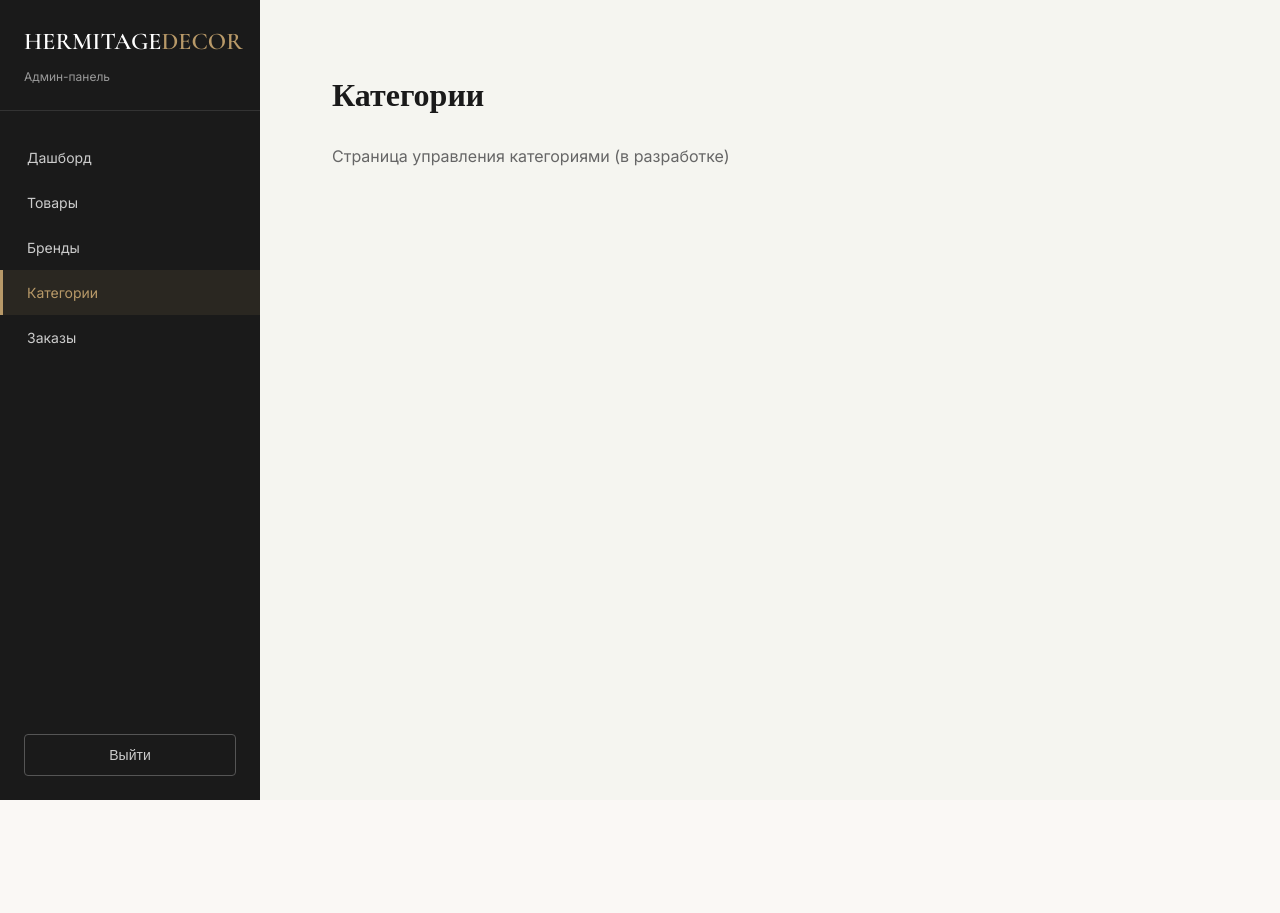
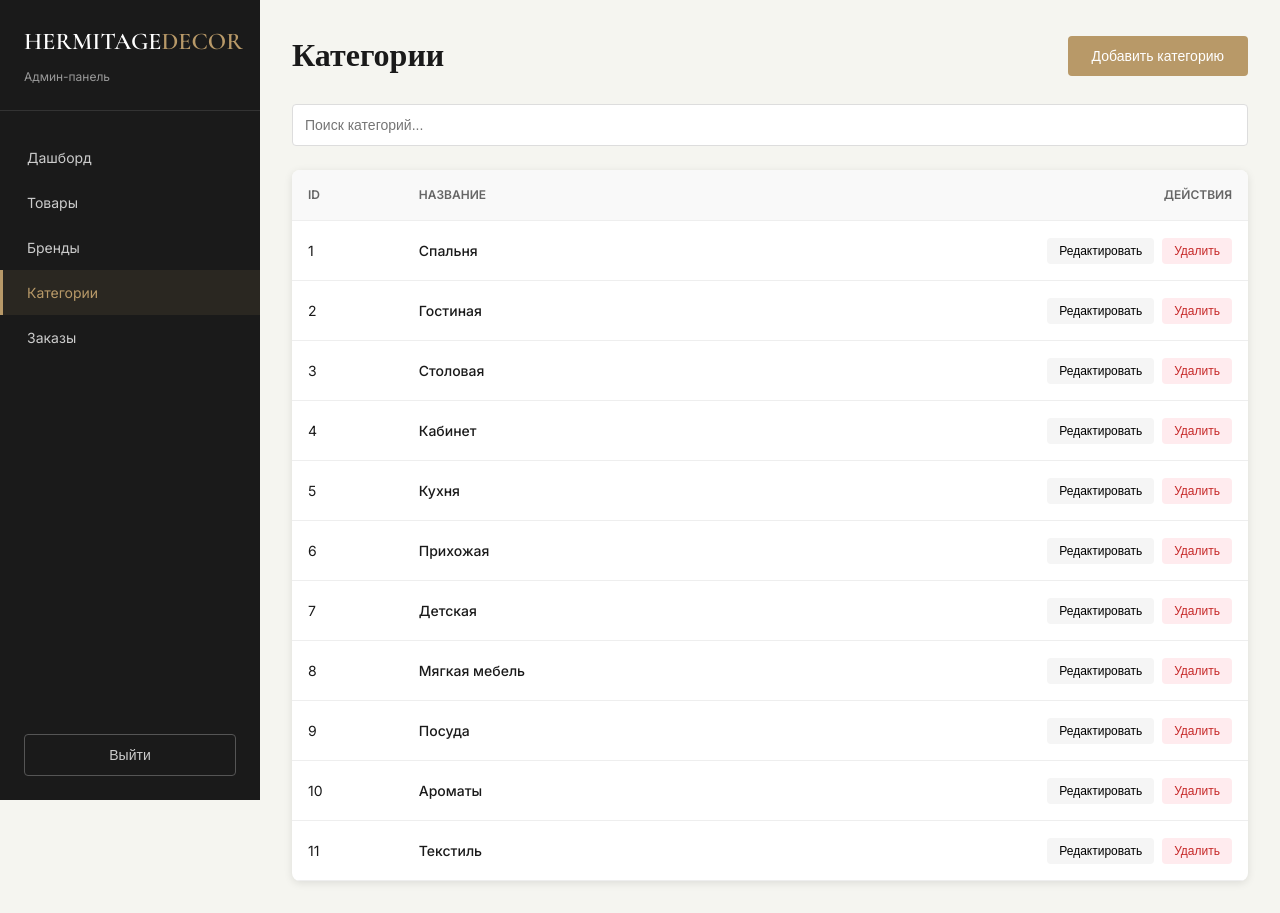
Before and after one commit to Rustam150/NextProject, a Next.js app: page /admin/categories in a window 1280 px wide. Before the commit the page ends 800 px from the top, so only its background shows below. Built offline with nearby package versions, Linux system fonts and the light colour scheme; sample sign-in values are in the browser's storage.

Commit message:
Fix category id type to number

```diff
--- a/app/admin/categories/page.tsx
+++ b/app/admin/categories/page.tsx
@@ -1,12 +1,234 @@
 'use client';
 
+import { useState, useEffect } from 'react';
+import { mockCategories, Category } from '@/lib/admin-data';
+
 export default function CategoriesPage() {
+  const [categories, setCategories] = useState<Category[]>([]);
+  const [search, setSearch] = useState('');
+  const [showModal, setShowModal] = useState(false);
+  const [editingCategory, setEditingCategory] = useState<Category | null>(null);
+  const [formData, setFormData] = useState({ name: '', image: '/images/p1.jpg' });
+
+  useEffect(() => {
+    const saved = localStorage.getItem('categories');
+    if (saved) {
+      setCategories(JSON.parse(saved));
+    } else {
+      setCategories(mockCategories);
+    }
+  }, []);
+
+  useEffect(() => {
+    if (categories.length > 0) {
+      localStorage.setItem('categories', JSON.stringify(categories));
+    }
+  }, [categories]);
+
+  const filteredCategories = categories.filter(c =>
+    c.name.toLowerCase().includes(search.toLowerCase())
+  );
+
+  const handleSave = () => {
+    if (!formData.name.trim()) return;
+
+    if (editingCategory) {
+      const updated = categories.map(c => c.id === editingCategory.id ? { ...c, ...formData } : c);
+      setCategories(updated);
+    } else {
+      const newCategory: Category = {
+        id: Math.max(...categories.map(c => c.id), 0) + 1,
+        ...formData,
+      };
+      setCategories([...categories, newCategory]);
+    }
+
+    setShowModal(false);
+    setEditingCategory(null);
+    setFormData({ name: '', image: '/images/p1.jpg' });
+  };
+
+  const handleEdit = (category: Category) => {
+    setEditingCategory(category);
+    setFormData({ name: category.name, image: category.image });
+    setShowModal(true);
+  };
+
+  const handleDelete = (id: number) => {
+    if (confirm('Удалить категорию?')) {
+      setCategories(categories.filter(c => c.id !== id));
+    }
+  };
+
   return (
-    <div style={{ padding: '40px' }}>
-      <h1 style={{ fontFamily: 'Cormorant Garamond, serif', fontSize: '32px', marginBottom: '24px' }}>
-        Категории
-      </h1>
-      <p style={{ color: '#666' }}>Страница управления категориями (в разработке)</p>
+    <div>
+      <div className="admin-header" style={{ display: 'flex', justifyContent: 'space-between', alignItems: 'center', marginBottom: '24px', flexWrap: 'wrap', gap: '16px' }}>
+        <h1 style={{ fontFamily: 'Cormorant Garamond, serif', fontSize: '32px', margin: 0 }}>
+          Категории
+        </h1>
+        <button
+          onClick={() => { setShowModal(true); setEditingCategory(null); setFormData({ name: '', image: '/images/p1.jpg' }); }}
+          className="admin-btn"
+          style={{
+            padding: '12px 24px',
+            background: '#b89968',
+            color: '#fff',
+            border: 'none',
+            borderRadius: '4px',
+            cursor: 'pointer',
+            fontSize: '14px',
+          }}
+        >
+          Добавить категорию
+        </button>
+      </div>
+
+      <input
+        type="text"
+        placeholder="Поиск категорий..."
+        value={search}
+        onChange={(e) => setSearch(e.target.value)}
+        className="search-input"
+        style={{
+          width: '100%',
+          padding: '12px',
+          border: '1px solid #ddd',
+          borderRadius: '4px',
+          marginBottom: '24px',
+          fontSize: '14px',
+          boxSizing: 'border-box',
+        }}
+      />
+
+      <div style={{ background: '#fff', borderRadius: '8px', overflow: 'hidden', boxShadow: '0 2px 8px rgba(0,0,0,0.1)' }}>
+        <table style={{ width: '100%', borderCollapse: 'collapse' }}>
+          <thead>
+            <tr style={{ background: '#f9f9f9', borderBottom: '1px solid #eee' }}>
+              <th style={{ padding: '16px', textAlign: 'left', fontSize: '12px', color: '#666', textTransform: 'uppercase' }}>ID</th>
+              <th style={{ padding: '16px', textAlign: 'left', fontSize: '12px', color: '#666', textTransform: 'uppercase' }}>Название</th>
+              <th style={{ padding: '16px', textAlign: 'right', fontSize: '12px', color: '#666', textTransform: 'uppercase' }}>Действия</th>
+            </tr>
+          </thead>
+          <tbody>
+            {filteredCategories.map((category) => (
+              <tr key={category.id} style={{ borderBottom: '1px solid #eee' }}>
+                <td style={{ padding: '16px', fontSize: '14px' }}>{category.id}</td>
+                <td style={{ padding: '16px', fontSize: '14px', fontWeight: 500 }}>{category.name}</td>
+                <td style={{ padding: '16px', textAlign: 'right' }}>
+                  <button
+                    onClick={() => handleEdit(category)}
+                    style={{
+                      padding: '6px 12px',
+                      background: '#f5f5f5',
+                      border: 'none',
+                      borderRadius: '4px',
+                      cursor: 'pointer',
+                      fontSize: '12px',
+                      marginRight: '8px',
+                    }}
+                  >
+                    Редактировать
+                  </button>
+                  <button
+                    onClick={() => handleDelete(category.id)}
+                    style={{
+                      padding: '6px 12px',
+                      background: '#ffebee',
+                      color: '#c62828',
+                      border: 'none',
+                      borderRadius: '4px',
+                      cursor: 'pointer',
+                      fontSize: '12px',
+                    }}
+                  >
+                    Удалить
+                  </button>
+                </td>
+              </tr>
+            ))}
+          </tbody>
+        </table>
+      </div>
+
+      {/* Модальное окно */}
+      {showModal && (
+        <div style={{
+          position: 'fixed',
+          top: 0,
+          left: 0,
+          right: 0,
+          bottom: 0,
+          background: 'rgba(0,0,0,0.5)',
+          display: 'flex',
+          alignItems: 'center',
+          justifyContent: 'center',
+          zIndex: 2000,
+          padding: '16px',
+        }}>
+          <div style={{
+            background: '#fff',
+            padding: '32px',
+            borderRadius: '8px',
+            width: '100%',
+            maxWidth: '400px',
+          }}>
+            <h2 style={{ fontFamily: 'Cormorant Garamond, serif', fontSize: '24px', margin: '0 0 24px 0' }}>
+              {editingCategory ? 'Редактировать категорию' : 'Добавить категорию'}
+            </h2>
+
+            <div style={{ marginBottom: '24px' }}>
+              <label style={{ display: 'block', marginBottom: '8px', fontSize: '14px', color: '#333' }}>
+                Название
+              </label>
+              <input
+                type="text"
+                value={formData.name}
+                onChange={(e) => setFormData({ ...formData, name: e.target.value })}
+                style={{
+                  width: '100%',
+                  padding: '12px',
+                  border: '1px solid #ddd',
+                  borderRadius: '4px',
+                  fontSize: '14px',
+                  boxSizing: 'border-box',
+                }}
+              />
+            </div>
+
+            <div style={{ display: 'flex', gap: '12px' }}>
+              <button
+                onClick={handleSave}
+                style={{
+                  flex: 1,
+                  padding: '12px',
+                  background: '#b89968',
+                  color: '#fff',
+                  border: 'none',
+                  borderRadius: '4px',
+                  cursor: 'pointer',
+                  fontSize: '14px',
+                }}
+              >
+                Сохранить
+              </button>
+              <button
+                onClick={() => { setShowModal(false); setEditingCategory(null); }}
+                style={{
+                  flex: 1,
+                  padding: '12px',
+                  background: '#f5f5f5',
+                  border: 'none',
+                  borderRadius: '4px',
+                  cursor: 'pointer',
+                  fontSize: '14px',
+                }}
+              >
+                Отмена
+              </button>
+            </div>
+          </div>
+        </div>
+      )}
     </div>
   );
 }
--- a/lib/admin-data.ts
+++ b/lib/admin-data.ts
@@ -25,9 +25,15 @@ export interface Product {
   }
 
   export interface Category {
-    id: string;
+    id: number;
     name: string;
     image: string;
+  }
+
+  export interface Brand {
+    id: number;
+    name: string;
+    country: string;
   }
 
   export const mockProducts: Product[] = [
@@ -98,24 +104,18 @@ export interface Product {
   ];
 
   export const mockCategories: Category[] = [
-    { id: 'bedroom', name: 'Спальня', image: '/images/p1.jpg' },
-    { id: 'living', name: 'Гостиная', image: '/images/p1.jpg' },
-    { id: 'dining', name: 'Столовая', image: '/images/p1.jpg' },
-    { id: 'office', name: 'Кабинет', image: '/images/p1.jpg' },
-    { id: 'kitchen', name: 'Кухня', image: '/images/p1.jpg' },
-    { id: 'hallway', name: 'Прихожая', image: '/images/p1.jpg' },
-    { id: 'kids', name: 'Детская', image: '/images/p1.jpg' },
-    { id: 'soft', name: 'Мягкая мебель', image: '/images/p1.jpg' },
-    { id: 'dishes', name: 'Посуда', image: '/images/p1.jpg' },
-    { id: 'aromas', name: 'Ароматы', image: '/images/p1.jpg' },
-    { id: 'textile', name: 'Текстиль', image: '/images/p1.jpg' },
+    { id: 1, name: 'Спальня', image: '/images/p1.jpg' },
+    { id: 2, name: 'Гостиная', image: '/images/p1.jpg' },
+    { id: 3, name: 'Столовая', image: '/images/p1.jpg' },
+    { id: 4, name: 'Кабинет', image: '/images/p1.jpg' },
+    { id: 5, name: 'Кухня', image: '/images/p1.jpg' },
+    { id: 6, name: 'Прихожая', image: '/images/p1.jpg' },
+    { id: 7, name: 'Детская', image: '/images/p1.jpg' },
+    { id: 8, name: 'Мягкая мебель', image: '/images/p1.jpg' },
+    { id: 9, name: 'Посуда', image: '/images/p1.jpg' },
+    { id: 10, name: 'Ароматы', image: '/images/p1.jpg' },
+    { id: 11, name: 'Текстиль', image: '/images/p1.jpg' },
   ];
-
-  export interface Brand {
-    id: number;
-    name: string;
-    country: string;
-  }
 
   export const mockBrands: Brand[] = [
     { id: 1, name: 'Poliform', country: 'Италия' },
```
Also changed, not shown: app/admin/products/page.tsx (+62 -18 lines).
